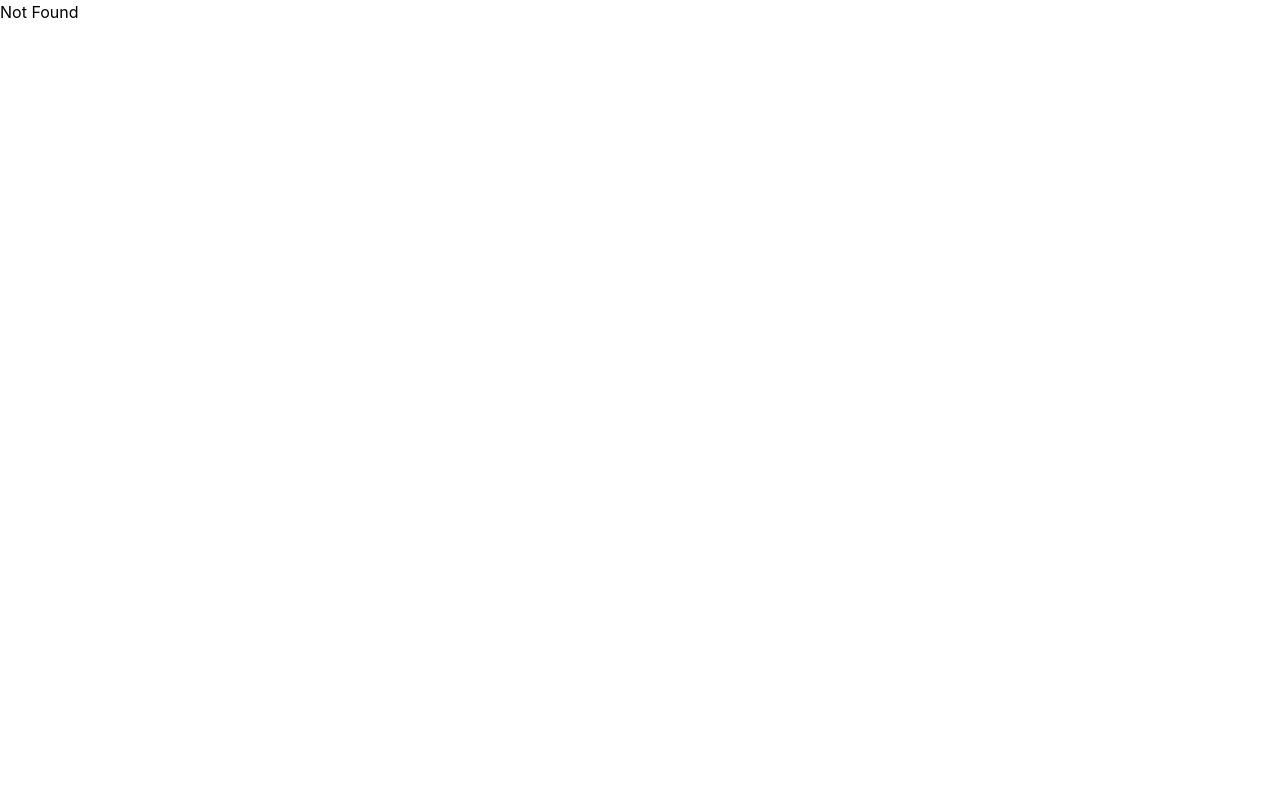
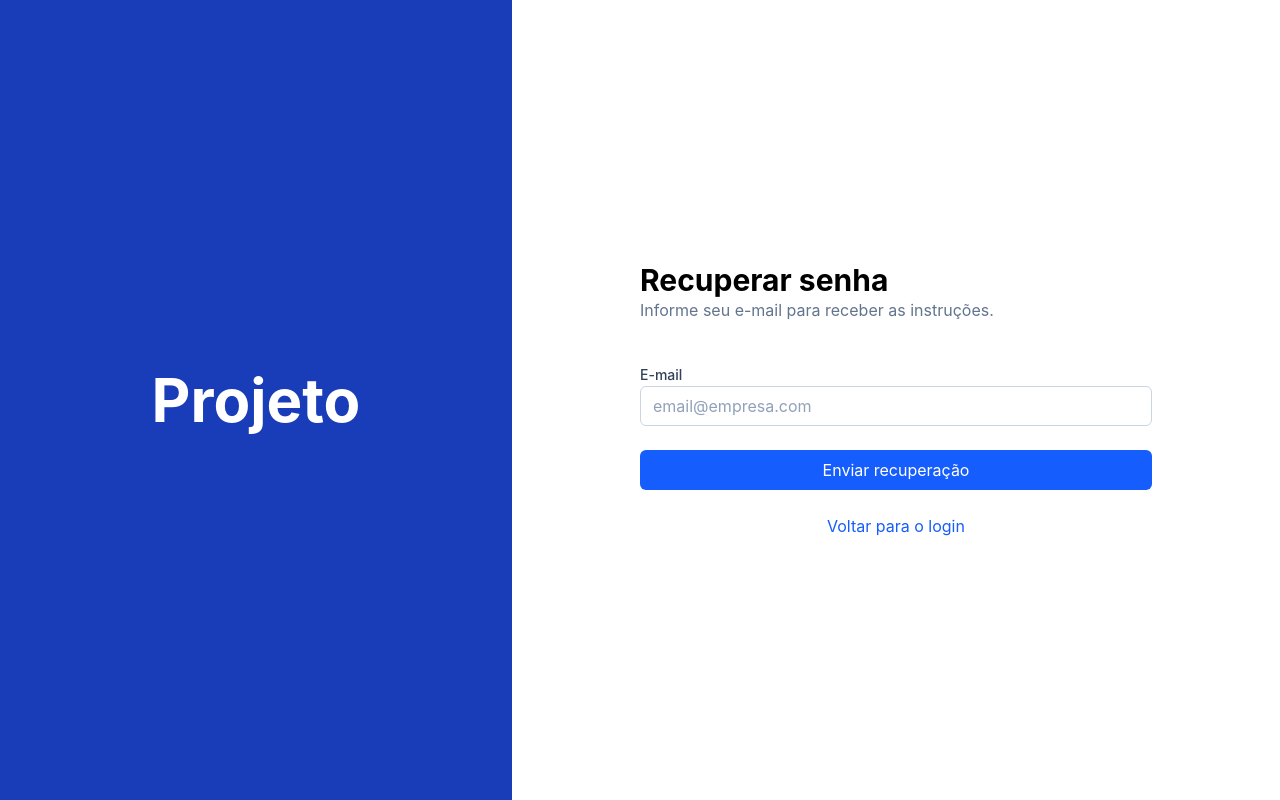
Before and after one commit to LarissaOlimpio/events-api-frontend, a React (Vite) app: page /forgotPassword in a window 1280 px wide. Built offline with nearby package versions, Linux system fonts and the light colour scheme.

Commit message:
Add: forgotPassword page

```diff
--- /dev/null
+++ b/src/features/auth/ForgotPasswordForm.tsx
@@ -0,0 +1,35 @@
+import { Button } from "@/components/ui/button";
+import { Input } from "@/components/ui/input";
+import { Label } from "@/components/ui/label";
+import { Link } from "@tanstack/react-router";
+export function ForgotPasswordForm() {
+  return (
+    <div className="w-full max-w-lg">
+      <div className="space-y-2">
+        <h2 className="text-3xl font-bold">Recuperar senha</h2>
+
+        <p className="text-slate-500">
+          Informe seu e-mail para receber as instruções.
+        </p>
+      </div>
+
+      <form className="mt-10 space-y-6">
+        <div className="space-y-2">
+          <Label htmlFor="email">E-mail</Label>
+
+          <Input id="email" type="email" placeholder="email@empresa.com" />
+        </div>
+
+        <Button className="w-full" type="submit">
+          Enviar recuperação
+        </Button>
+
+        <div className="text-center">
+          <Link to="/login" className="text-blue-600 hover:underline">
+            Voltar para o login
+          </Link>
+        </div>
+      </form>
+    </div>
+  );
+}
--- a/src/features/auth/LoginForm.tsx
+++ b/src/features/auth/LoginForm.tsx
@@ -21,7 +21,7 @@ export function LoginForm() {
         </div>
         <div className="flex justify-end">
           <Link
-            to="/forgot-password"
+            to="/forgotPassword"
             className="text-sm text-blue-600 hover:underline"
           >
             Esqueceu sua senha?
--- a/src/routeTree.gen.ts
+++ b/src/routeTree.gen.ts
@@ -10,12 +10,18 @@
 
 import { Route as rootRouteImport } from './routes/__root'
 import { Route as IndexRouteImport } from './routes/index'
+import { Route as ForgotPasswordRouteImport } from './routes/forgotPassword'
 import { Route as LoginRouteImport } from './routes/login'
 import { Route as SignupRouteImport } from './routes/signup'
 
 const IndexRoute = IndexRouteImport.update({
   id: '/',
   path: '/',
+  getParentRoute: () => rootRouteImport,
+} as any)
+const ForgotPasswordRoute = ForgotPasswordRouteImport.update({
+  id: '/forgotPassword',
+  path: '/forgotPassword',
   getParentRoute: () => rootRouteImport,
 } as any)
 const LoginRoute = LoginRouteImport.update({
@@ -31,30 +37,34 @@ const SignupRoute = SignupRouteImport.update({
 
 export interface FileRoutesByFullPath {
   '/': typeof IndexRoute
+  '/forgotPassword': typeof ForgotPasswordRoute
   '/login': typeof LoginRoute
   '/signup': typeof SignupRoute
 }
 export interface FileRoutesByTo {
   '/': typeof IndexRoute
+  '/forgotPassword': typeof ForgotPasswordRoute
   '/login': typeof LoginRoute
   '/signup': typeof SignupRoute
 }
 export interface FileRoutesById {
   __root__: typeof rootRouteImport
   '/': typeof IndexRoute
+  '/forgotPassword': typeof ForgotPasswordRoute
   '/login': typeof LoginRoute
   '/signup': typeof SignupRoute
 }
 export interface FileRouteTypes {
   fileRoutesByFullPath: FileRoutesByFullPath
-  fullPaths: '/' | '/login' | '/signup'
+  fullPaths: '/' | '/forgotPassword' | '/login' | '/signup'
   fileRoutesByTo: FileRoutesByTo
-  to: '/' | '/login' | '/signup'
-  id: '__root__' | '/' | '/login' | '/signup'
+  to: '/' | '/forgotPassword' | '/login' | '/signup'
+  id: '__root__' | '/' | '/forgotPassword' | '/login' | '/signup'
   fileRoutesById: FileRoutesById
 }
 export interface RootRouteChildren {
   IndexRoute: typeof IndexRoute
+  ForgotPasswordRoute: typeof ForgotPasswordRoute
   LoginRoute: typeof LoginRoute
   SignupRoute: typeof SignupRoute
 }
@@ -66,6 +76,13 @@ declare module '@tanstack/react-router' {
       path: '/'
       fullPath: '/'
       preLoaderRoute: typeof IndexRouteImport
+      parentRoute: typeof rootRouteImport
+    }
+    '/forgotPassword': {
+      id: '/forgotPassword'
+      path: '/forgotPassword'
+      fullPath: '/forgotPassword'
+      preLoaderRoute: typeof ForgotPasswordRouteImport
       parentRoute: typeof rootRouteImport
     }
     '/login': {
@@ -87,6 +104,7 @@ declare module '@tanstack/react-router' {
 
 const rootRouteChildren: RootRouteChildren = {
   IndexRoute: IndexRoute,
+  ForgotPasswordRoute: ForgotPasswordRoute,
   LoginRoute: LoginRoute,
   SignupRoute: SignupRoute,
 }
--- /dev/null
+++ b/src/routes/forgotPassword.tsx
@@ -0,0 +1,10 @@
+import { createFileRoute } from "@tanstack/react-router";
+import { AuthLayout } from "../features/auth/AuthLayout";
+import { ForgotPasswordForm } from "../features/auth/ForgotPasswordForm";
+export const Route = createFileRoute("/forgotPassword")({
+  component: () => (
+    <AuthLayout>
+      <ForgotPasswordForm />
+    </AuthLayout>
+  ),
+});
```
